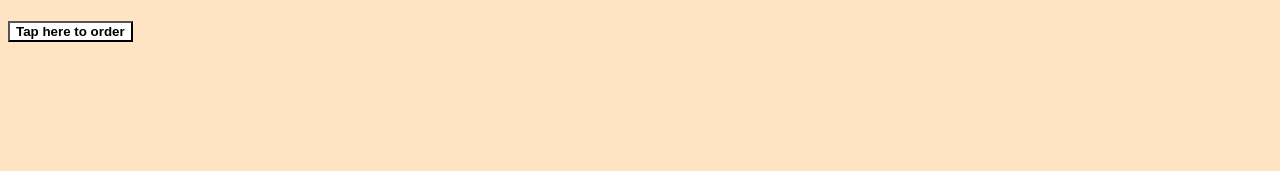
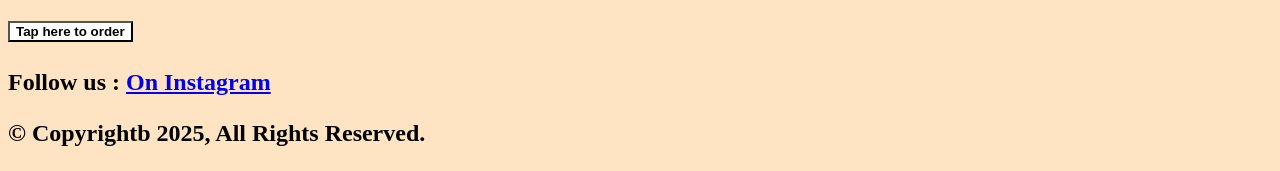
Before and after one commit to Teck-123/my-own-website, a plain HTML site: page index.html in a window 1280 px wide. Shown: the part 3959-4130 px from the top of the page. Before the commit the page ends 4012 px from the top, so only its background shows below. Drawn offline with Linux system fonts and the light colour scheme.

Commit message:
create a basic website

```diff
--- a/index.html
+++ b/index.html
@@ -97,5 +97,12 @@
             <button onclick="Tapheretoorder(jordans)">Tap here to order</button>
         </div>
 
+        <footer>
+            <p>Follow us :
+                <a href="https://www.instagram.com/queenssales">On Instagram </a>
+            </p>
+            <p>&copy; Copyrightb 2025, All Rights Reserved.</p>
+        </footer>
+
     </body>
 </html>
```
